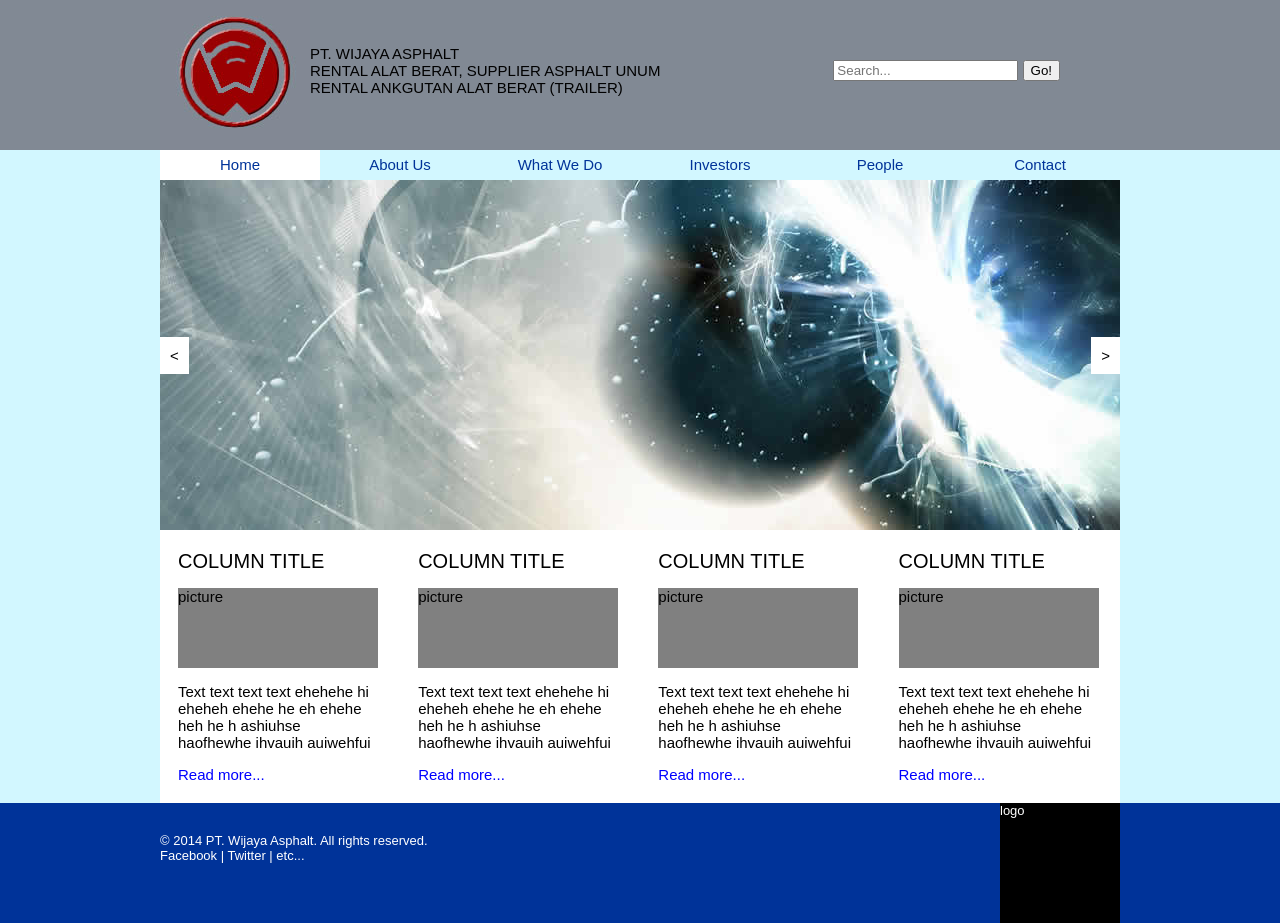
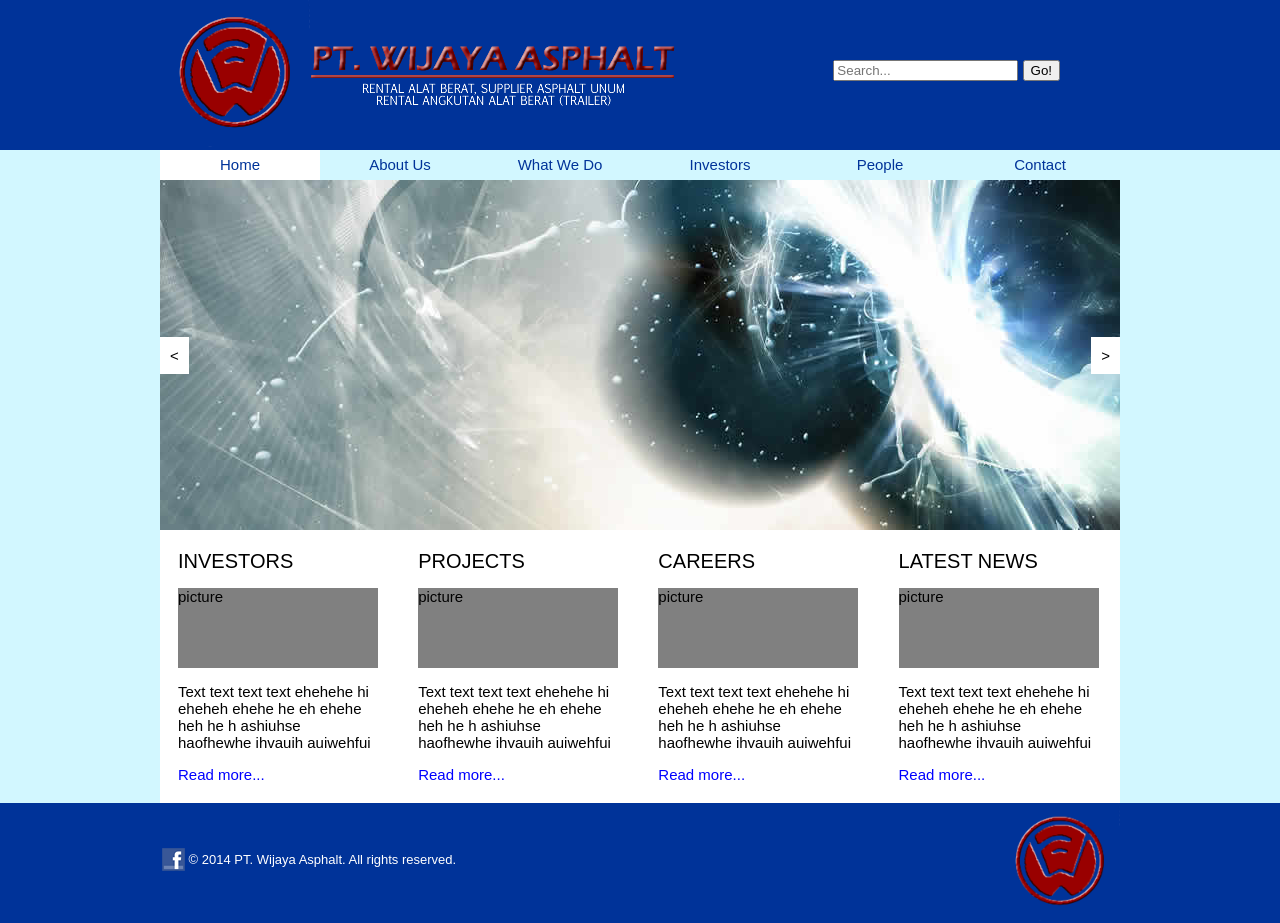
Before and after one commit to lerice/wijaya-asphalt, a PHP site: page / in a window 1280 px wide. Run offline with PHP 8.4, Linux system fonts and the light colour scheme.

Commit message:
Pretty up the page

```diff
--- a/css/application.css
+++ b/css/application.css
@@ -17,17 +17,17 @@ body {
 
 header {
 	height: 150px;
-	background: #818994;
+	background: #003399;
 	z-index: 8;
 }
 
 #logo {
-	float: left;
+	vertical-align: middle;
 }
 
 #logotitle {
-	margin: 0;
-	padding-top: 45px;
+	vertical-align: middle;
+	margin-left: -10px;
 }
 
 #headerright {
@@ -157,8 +157,9 @@ header {
 	display: inline-block;
 }
 
-.columntitle {
+h3{
 	font-size: 20px;
+	font-weight: normal;
 	margin: 0;
 	text-transform: uppercase;
 }
@@ -191,12 +192,15 @@ footer {
 
 #copyright {
 	margin: 0;
-	padding-top: 30px;
+	padding-top: 45px;
+}
+
+#facebook {
+	vertical-align: middle;
 }
 
 #footerlogo {
 	float: right;
 	width: 120px;
 	height: 120px;
-	background: #000000;
 }
--- a/home.html
+++ b/home.html
@@ -13,16 +13,14 @@
 <body>
 	<header>
 		<div class="container">
-			<a href="home.html"><img id="logo" src="images/logo.jpg" alt="logo"/></a>
+			<a href="home.html"><img id="logo" src="images/logo.png" alt="logo"/></a>
+			<img id="logotitle" src="images/logotitle.png" alt="logo"/>
 			<div id="headerright">
 				<form>
 					<input type="text" name="search" placeholder="Search..."/>
 					<input type="submit" value="Go!"/>
 				</form>
 			</div>
-			<p id="logotitle">PT. WIJAYA ASPHALT<br>
-			RENTAL ALAT BERAT, SUPPLIER ASPHALT UNUM<br>
-			RENTAL ANKGUTAN ALAT BERAT (TRAILER)</p>
 		</div>
 	</header>
 
@@ -98,7 +96,7 @@
 
 			<div id="content">
 				<div class="columns">
-					<p class="columntitle">Column Title</p>
+					<h3>Investors</h3>
 					<div class="columnpic">picture</div>
 					<p>Text text text text ehehehe hi eheheh ehehe he eh ehehe heh he h
 					ashiuhse haofhewhe ihvauih auiwehfui</p>
@@ -106,9 +104,7 @@
 				</div>
 
 				<div class="columns">
-					<p class="columntitle">
-						Column Title
-					</p>
+					<h3>Projects</h3>
 					<div class="columnpic">picture</div>
 					<p>Text text text text ehehehe hi eheheh ehehe he eh ehehe heh he h
 					ashiuhse haofhewhe ihvauih auiwehfui</p>
@@ -116,9 +112,7 @@
 				</div>
 
 				<div class="columns">
-					<p class="columntitle">
-						Column Title
-					</p>
+					<h3>Careers</h3>
 					<div class="columnpic">picture</div>
 					<p>Text text text text ehehehe hi eheheh ehehe he eh ehehe heh he h
 					ashiuhse haofhewhe ihvauih auiwehfui</p>
@@ -126,9 +120,7 @@
 				</div>
 
 				<div class="columns">
-					<p class="columntitle">
-						Column Title
-					</p>
+					<h3>Latest News</h3>
 					<div class="columnpic">picture</div>
 					<p>Text text text text ehehehe hi eheheh ehehe he eh ehehe heh he h
 					ashiuhse haofhewhe ihvauih auiwehfui</p>
@@ -140,9 +132,8 @@
 
 	<footer>
 		<div class="container">
-			<div id="footerlogo">logo</div>
-			<p id="copyright">&copy; 2014 PT. Wijaya Asphalt. All rights reserved.<br>
-			Facebook | Twitter | etc...</p>
+			<img id="footerlogo" src="images/logo.png" alt="logo"/>
+			<p id="copyright"><img id="facebook" src="images/facebook.png" alt="Our Facebook"/> &copy; 2014 PT. Wijaya Asphalt. All rights reserved.</p>
 		</div>
 	</footer>
 </body>
```
Also changed, not shown: images/bg.png (deleted), images/facebook.png (added), images/logo.jpg (deleted), images/logo.png (added), images/logotitle.png (added).
